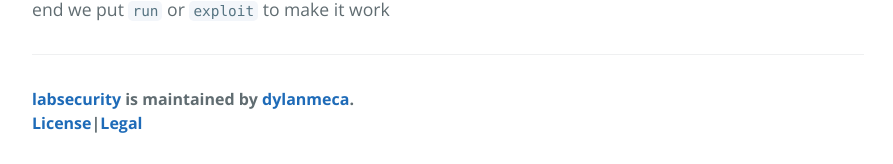
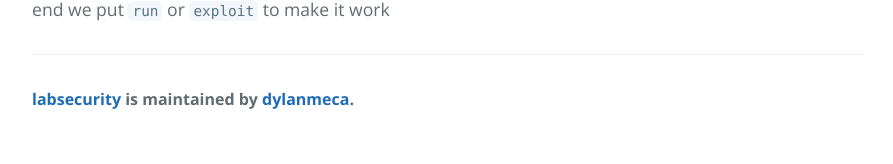
Before and after one commit to dylanmeca/labsecurity, a Jekyll site: the page built from docs/index.md, in a window 1280 px wide. Shown: the part 1921-2085 px from the top of the page, without its empty margins (192-1085 px from the left). Built offline with Jekyll 4.4.1, drawn with Linux system fonts in a browser that asks for light colours; after the commit the page ends 2064 px from its top, so only the background shows below that.

Commit message:
Update default.html

```diff
--- a/docs/_layouts/default.html
+++ b/docs/_layouts/default.html
@@ -53,7 +53,6 @@
         {% if site.github.is_project_page %}
           <span class="site-footer-owner"><a href="{{ site.github.repository_url }}">{{ site.github.repository_name }}</a> is maintained by <a href="{{ site.github.owner_url }}">{{ site.github.owner_name }}</a>.</span>
         {% endif %}
-          <span class="site-footer-owner"><a href="https://github.com/dylan14567/labsecurity/blob/main/LICENSE">License</a>|<a href="info">Legal</a></span>
       </footer>
     </main>
   </body>
```
